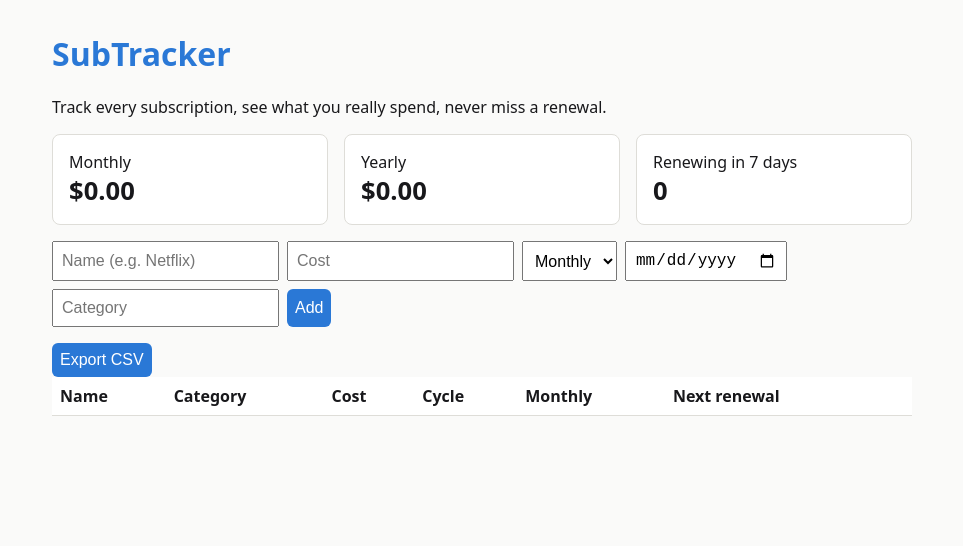
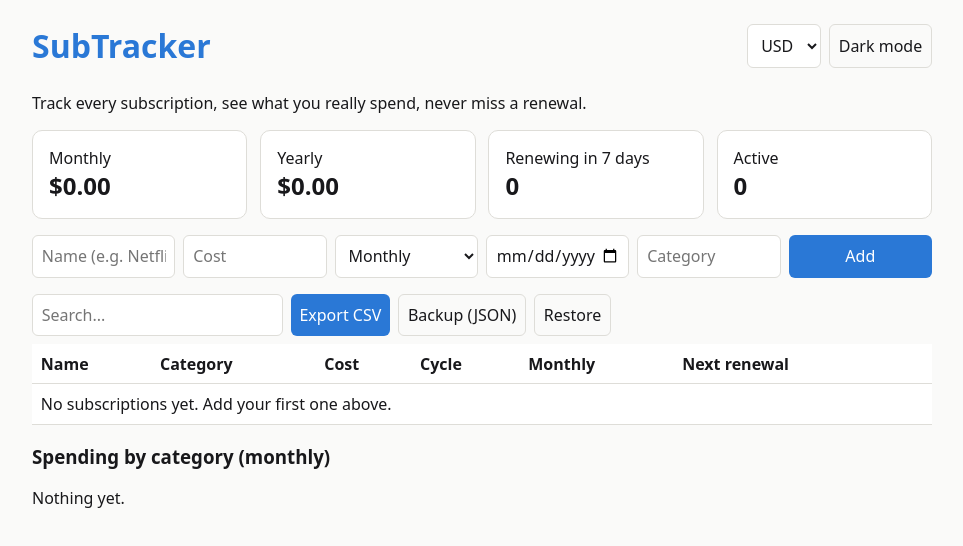
Before and after one commit to leonptucker3886-lab/Team-C_datasheet-SubTracker, a plain HTML site: page index.html in a window 1280 px wide. Shown: the whole page, without its empty margins (158-1121 px from the left). Drawn offline with Linux system fonts and the light colour scheme.

Commit message:
$4.99 polish: index.html

```diff
--- a/index.html
+++ b/index.html
@@ -2,18 +2,33 @@
 <html lang="en"><head><meta charset="utf-8"><meta name="viewport" content="width=device-width, initial-scale=1.0">
 <title>SubTracker</title>
 <style>
-body{font-family:system-ui,sans-serif;max-width:860px;margin:2rem auto;padding:0 1rem;background:#FAFAF9;color:#18181B}
-h1{color:#2A78D6}.cards{display:flex;gap:1rem;margin:1rem 0}.card{flex:1;background:#fff;border:1px solid #DEDDD8;border-radius:8px;padding:1rem}
-.card b{font-size:1.6rem;display:block}form{display:flex;flex-wrap:wrap;gap:.5rem;margin:1rem 0}input,select,button{padding:.5rem;font-size:1rem}
-button{background:#2A78D6;color:#fff;border:0;border-radius:6px;cursor:pointer}button.del{background:#b33}
-table{width:100%;border-collapse:collapse;background:#fff}td,th{padding:.5rem;border-bottom:1px solid #DEDDD8;text-align:left}
-tr.soon{background:#fff4d6}tr.over{background:#fde2e2}
+:root{--bg:#FAFAF9;--fg:#18181B;--card:#fff;--line:#DEDDD8;--acc:#2A78D6;--soon:#fff4d6;--over:#fde2e2;--paused:#eee}
+body.dark{--bg:#18181B;--fg:#FAFAF9;--card:#232328;--line:#3a3a40;--soon:#4a3f1a;--over:#4a1f1f;--paused:#2c2c30}
+body{font-family:system-ui,sans-serif;max-width:900px;margin:0 auto;padding:1rem;background:var(--bg);color:var(--fg)}
+header{display:flex;justify-content:space-between;align-items:center;flex-wrap:wrap;gap:.5rem}h1{color:var(--acc);margin:.5rem 0}
+.cards{display:grid;grid-template-columns:repeat(auto-fit,minmax(150px,1fr));gap:.8rem;margin:1rem 0}
+.card{background:var(--card);border:1px solid var(--line);border-radius:10px;padding:1rem}.card b{font-size:1.5rem;display:block}
+form{display:grid;grid-template-columns:repeat(auto-fit,minmax(130px,1fr));gap:.5rem;margin:1rem 0}
+input,select,button,label.btn{padding:.55rem;border-radius:6px;border:1px solid var(--line);background:var(--card);color:var(--fg);font:inherit}
+button{background:var(--acc);color:#fff;border:0;cursor:pointer}.ghost,label.btn{background:transparent;color:var(--fg);border:1px solid var(--line);cursor:pointer}
+.tools{display:flex;gap:.5rem;flex-wrap:wrap;margin:.5rem 0}
+table{width:100%;border-collapse:collapse;background:var(--card)}td,th{padding:.55rem;border-bottom:1px solid var(--line);text-align:left}
+tr.soon{background:var(--soon)}tr.over{background:var(--over)}tr.paused{background:var(--paused);opacity:.7}
+td button{padding:.3rem .6rem;font-size:.85rem;margin:1px}.del{background:#b33}.bar{height:10px;background:var(--acc);border-radius:5px}
+.cat{display:grid;grid-template-columns:120px 1fr 90px;gap:.5rem;align-items:center;margin:.3rem 0}
+.wrap{overflow-x:auto}@media(max-width:600px){th:nth-child(2),td:nth-child(2),th:nth-child(4),td:nth-child(4){display:none}}
 </style></head><body>
-<h1>SubTracker</h1><p>Track every subscription, see what you really spend, never miss a renewal.</p>
-<div class="cards"><div class="card">Monthly<b id="mo">$0.00</b></div><div class="card">Yearly<b id="yr">$0.00</b></div><div class="card">Renewing in 7 days<b id="soon">0</b></div></div>
+<header><h1>SubTracker</h1><div class="tools">
+<select id="cur" title="Currency"><option>USD</option><option>EUR</option><option>GBP</option><option>ILS</option><option>CAD</option><option>AUD</option><option>JPY</option><option>INR</option></select>
+<button class="ghost" id="theme">Dark mode</button></div></header>
+<p>Track every subscription, see what you really spend, never miss a renewal.</p>
+<div class="cards"><div class="card">Monthly<b id="mo">0</b></div><div class="card">Yearly<b id="yr">0</b></div><div class="card">Renewing in 7 days<b id="soon">0</b></div><div class="card">Active<b id="act">0</b></div></div>
+<div id="alert"></div>
 <form id="f"><input id="name" placeholder="Name (e.g. Netflix)" required><input id="cost" type="number" step="0.01" min="0" placeholder="Cost" required>
-<select id="cycle"><option value="monthly">Monthly</option><option value="yearly">Yearly</option><option value="weekly">Weekly</option></select>
-<input id="next" type="date" required><input id="cat" placeholder="Category"><button>Add</button></form>
-<button id="csv">Export CSV</button>
-<table><thead><tr><th>Name</th><th>Category</th><th>Cost</th><th>Cycle</th><th>Monthly</th><th>Next renewal</th><th></th></tr></thead><tbody id="rows"></tbody></table>
+<select id="cycle"><option value="monthly">Monthly</option><option value="yearly">Yearly</option><option value="weekly">Weekly</option><option value="quarterly">Quarterly</option></select>
+<input id="next" type="date" required title="Next renewal"><input id="cat" placeholder="Category" list="cats"><datalist id="cats"></datalist>
+<button id="save">Add</button></form>
+<div class="tools"><input id="q" placeholder="Search..."><button id="csv">Export CSV</button><button class="ghost" id="bk">Backup (JSON)</button><label class="btn">Restore<input type="file" id="rs" accept=".json" hidden></label></div>
+<div class="wrap"><table><thead><tr><th>Name</th><th>Category</th><th>Cost</th><th>Cycle</th><th>Monthly</th><th>Next renewal</th><th></th></tr></thead><tbody id="rows"></tbody></table></div>
+<h3>Spending by category (monthly)</h3><div id="bycat"></div>
 <script src="app.js"></script></body></html>
```
